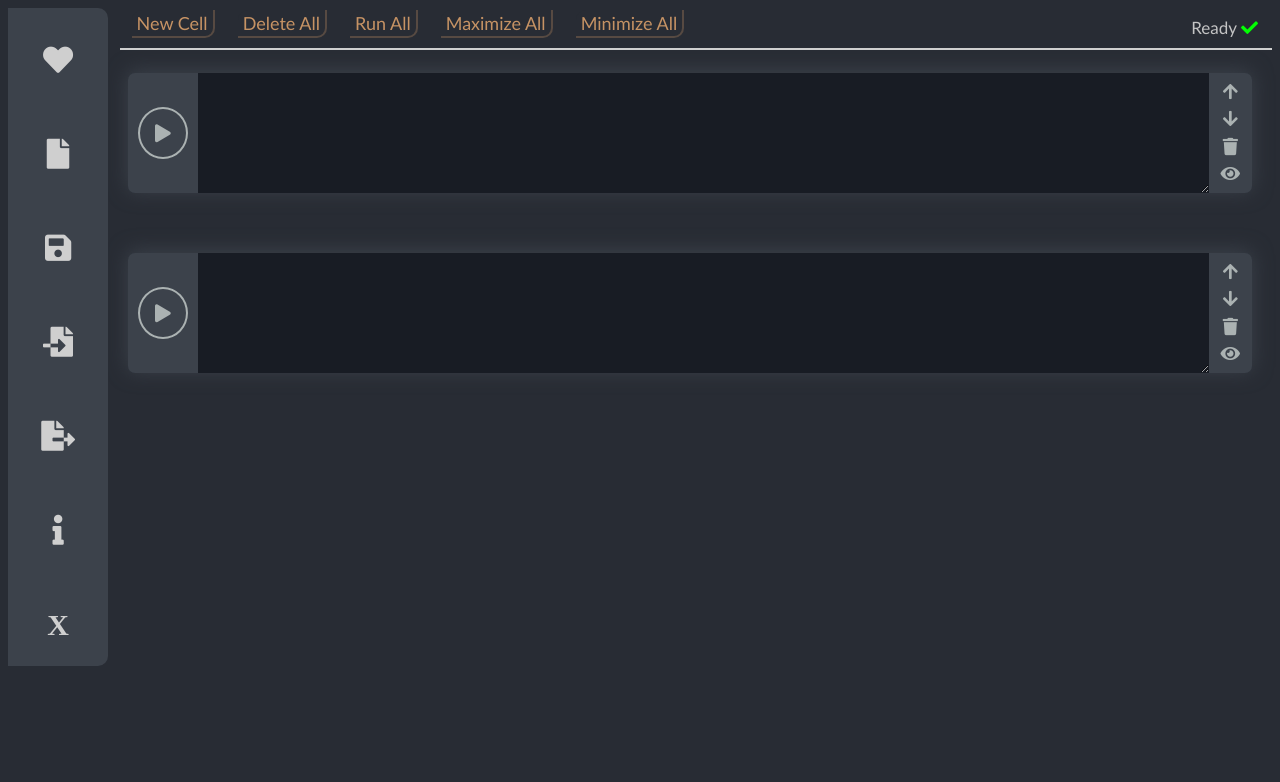
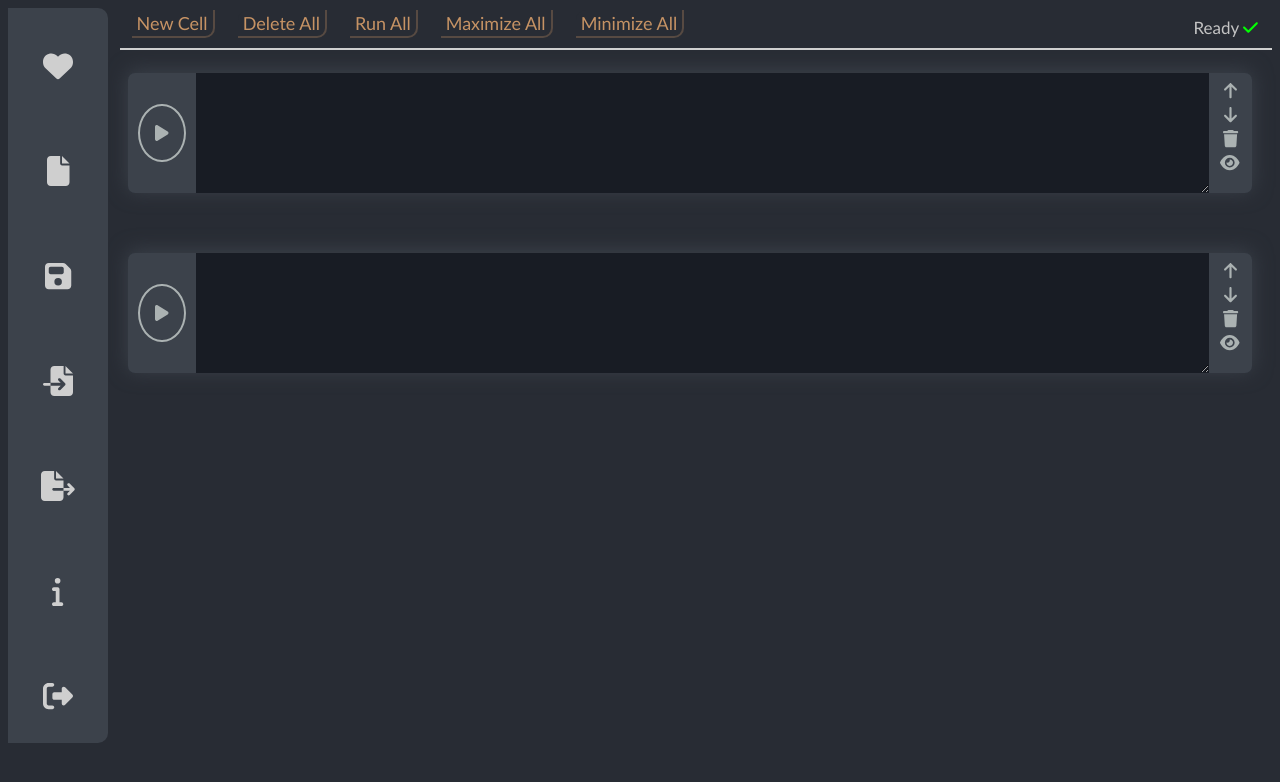
Before and after one commit to Bishadkoju/TextSimilarityFrontend, a React (Create React App) app: page / in a window 1280 px wide. Shown: the top 782 px of the page. Built offline with nearby package versions, Linux system fonts and the light colour scheme; a web font is replaced by a local one.

Commit message:
Fontawesome react package used

```diff
--- a/package.json
+++ b/package.json
@@ -3,6 +3,11 @@
   "version": "0.1.0",
   "private": true,
   "dependencies": {
+    "@fortawesome/fontawesome-svg-core": "^1.3.0",
+    "@fortawesome/free-brands-svg-icons": "^6.0.0",
+    "@fortawesome/free-regular-svg-icons": "^6.0.0",
+    "@fortawesome/free-solid-svg-icons": "^6.0.0",
+    "@fortawesome/react-fontawesome": "^0.1.17",
     "@testing-library/jest-dom": "^5.16.2",
     "@testing-library/react": "^12.1.2",
     "@testing-library/user-event": "^13.5.0",
--- a/public/index.html
+++ b/public/index.html
@@ -15,9 +15,6 @@
       user's mobile device or desktop. See https://developers.google.com/web/fundamentals/web-app-manifest/
     -->
     <link rel="manifest" href="%PUBLIC_URL%/manifest.json" />
-    <link rel="stylesheet" href="https://use.fontawesome.com/releases/v5.3.1/css/all.css"
-        integrity="sha384-mzrmE5qonljUremFsqc01SB46JvROS7bZs3IO2EmfFsd15uHvIt+Y8vEf7N7fWAU" crossorigin="anonymous">
-
     <link href="http://fonts.cdnfonts.com/css/avenir-lt-std" rel="stylesheet">
     <!--
       Notice the use of %PUBLIC_URL% in the tags above.
--- a/src/component/Cell/index.js
+++ b/src/component/Cell/index.js
@@ -1,12 +1,21 @@
 import React, { useState, useImperativeHandle } from "react";
+import { FontAwesomeIcon } from "@fortawesome/react-fontawesome";
+import {
+  faPlay,
+  faTrash,
+  faArrowUp,
+  faArrowDown,
+  faEye,
+  faEyeSlash,
+} from "@fortawesome/free-solid-svg-icons";
 import { useDispatch } from "react-redux";
-import { cellActions } from '../../actions/cellActions'
+import { cellActions } from "../../actions/cellActions";
 import TextareaAutosize from "react-textarea-autosize";
 import "./style.css";
 
 const Cell = ({ id, onFocusChange }, ref) => {
   const [showOutput, setShowOutput] = useState(false);
-  const dispatch = useDispatch()
+  const dispatch = useDispatch();
   const toggleDownButton = () => {
     setShowOutput(!showOutput);
   };
@@ -14,7 +23,7 @@ const Cell = ({ id, onFocusChange }, ref) => {
   useImperativeHandle(ref, () => ({
     runCell,
     maximizeCell: () => setShowOutput(true),
-    minimizeCell: () => setShowOutput(false)
+    minimizeCell: () => setShowOutput(false),
   }));
 
   const handleFocus = () => {
@@ -25,23 +34,23 @@ const Cell = ({ id, onFocusChange }, ref) => {
   };
 
   const deleteCell = () => {
-    dispatch(cellActions.deleteCell(id))
-  }
+    dispatch(cellActions.deleteCell(id));
+  };
 
   const moveCellUp = () => {
-    dispatch(cellActions.moveCellUp(id))
-  }
+    dispatch(cellActions.moveCellUp(id));
+  };
 
   const moveCellDown = () => {
-    dispatch(cellActions.moveCellDown(id))
-  }
+    dispatch(cellActions.moveCellDown(id));
+  };
 
   const handleKeyDown = (e) => {
     if (e.keyCode === 13 && e.shiftKey) {
-      e.preventDefault()
-      runCell()
+      e.preventDefault();
+      runCell();
     }
-  }
+  };
 
   const runCell = () => {
     console.log("Run " + id);
@@ -49,7 +58,10 @@ const Cell = ({ id, onFocusChange }, ref) => {
   return (
     <div ref={ref} className="cell-container">
       <div className="input-cell">
-        <i className="fa fa-play" onClick={runCell}></i>
+        <i onClick={runCell}>
+          <FontAwesomeIcon icon={faPlay} />
+        </i>
+
         <TextareaAutosize
           onFocus={handleFocus}
           className="text-box"
@@ -60,36 +72,46 @@ const Cell = ({ id, onFocusChange }, ref) => {
 
         <ul className="options">
           <li>
-            <i className="fa fa-arrow-up" onClick={moveCellUp}></i>
+            <i onClick={moveCellUp}>
+              <FontAwesomeIcon icon={faArrowUp} />
+            </i>
           </li>
           <li>
-            <i className="fa fa-arrow-down" onClick={moveCellDown}></i>{" "}
+            <i onClick={moveCellDown}>
+              <FontAwesomeIcon icon={faArrowDown} />
+            </i>{" "}
           </li>
           <li>
-            <i className="fa fa-trash" onClick={deleteCell}></i>{" "}
+            <i onClick={deleteCell}>
+              <FontAwesomeIcon icon={faTrash} />
+            </i>{" "}
           </li>
           <li>
-            <i
-              onClick={toggleDownButton}
-              className={`fa fa-eye${!showOutput ? "" : "-slash"} `}
-            ></i>
+            <i onClick={toggleDownButton}>
+              <FontAwesomeIcon icon={!showOutput ? faEye : faEyeSlash} />
+            </i>
           </li>
         </ul>
       </div>
-      {showOutput && <div className="output-cell">
-        <label class="radio-container">One
+      {showOutput && (
+        <div className="output-cell">
+          <label class="radio-container">
+            One
             <input type="radio" name="radio" />
             <span class="checkmark"></span>
           </label>
-        <label class="radio-container">Two
+          <label class="radio-container">
+            Two
             <input type="radio" name="radio" />
             <span class="checkmark"></span>
           </label>
-        <label class="radio-container">Three
+          <label class="radio-container">
+            Three
             <input type="radio" name="radio" />
             <span class="checkmark"></span>
           </label>
-      </div>}
+        </div>
+      )}
     </div>
   );
 };
--- a/src/component/Navbar/index.js
+++ b/src/component/Navbar/index.js
@@ -1,38 +1,54 @@
 import React from "react";
+import { FontAwesomeIcon } from "@fortawesome/react-fontawesome";
+import {
+  faHeart,
+  faFile,
+  faSave,
+  faFileImport,
+  faFileExport,
+  faInfo,
+  faRightFromBracket,
+} from "@fortawesome/free-solid-svg-icons";
 import "./style.css";
 
 const Navbar = () => {
   return (
     <div className="navbar">
       <div className="navbar_container">
-        <i className="fa fa-heart">
+        <i>
+          <FontAwesomeIcon icon={faHeart} />
           <div className="description">Open</div>
         </i>
 
-        <i className="fa fa-file">
+        <i>
+          <FontAwesomeIcon icon={faFile} />
           <div className="description">Open</div>
         </i>
 
-        <i className="fa fa-save">
+        <i>
+          <FontAwesomeIcon icon={faSave} />
           <div className="description">Save</div>
         </i>
 
-        <i className="fa fa-file-import">
+        <i>
+          <FontAwesomeIcon icon={faFileImport} />
           <div className="description">Import</div>
         </i>
 
-        <i className="fa fa-file-export">
+        <i>
+          <FontAwesomeIcon icon={faFileExport} />
           <div className="description">Export</div>
         </i>
 
-        <i className="fa fa-info">
+        <i>
+          <FontAwesomeIcon icon={faInfo} />
           <div className="description">Help</div>
         </i>
 
-        <i className="fa fa-right">X
+        <i>
+          <FontAwesomeIcon icon={faRightFromBracket} />
           <div className="description">Exit</div>
         </i>
-
       </div>
     </div>
   );
--- a/src/component/Test.js
+++ b/src/component/Test.js
@@ -1,5 +1,7 @@
 import React, { useState, useRef, useEffect } from "react";
 import { useDispatch, useSelector } from "react-redux";
+import { FontAwesomeIcon } from "@fortawesome/react-fontawesome";
+import { faCheck } from "@fortawesome/free-solid-svg-icons";
 
 import { cellActions } from "../actions/cellActions";
 import Navbar from "./Navbar";
@@ -66,7 +68,6 @@ const Test = () => {
         <button onClick={minimizeAll}>Minimize All</button>
       </nav>
       <div className="main-section">
-
         {cells.map((item, i) => (
           <Cell
             key={item.id}
@@ -77,9 +78,13 @@ const Test = () => {
           />
         ))}
         {/* <Cell ref={cellsRef} id="asd" /> */}
-
       </div>
-      <div className="status">Ready <i className="fa fa-check"></i></div>
+      <div className="status">
+        Ready{" "}
+        <i>
+          <FontAwesomeIcon icon={faCheck} />
+        </i>
+      </div>
     </div>
   );
 };
```
Also changed, not shown: 1 other file (tests, documents, lock files or other folders). Lines whose indentation alone changed are shown as unchanged.
